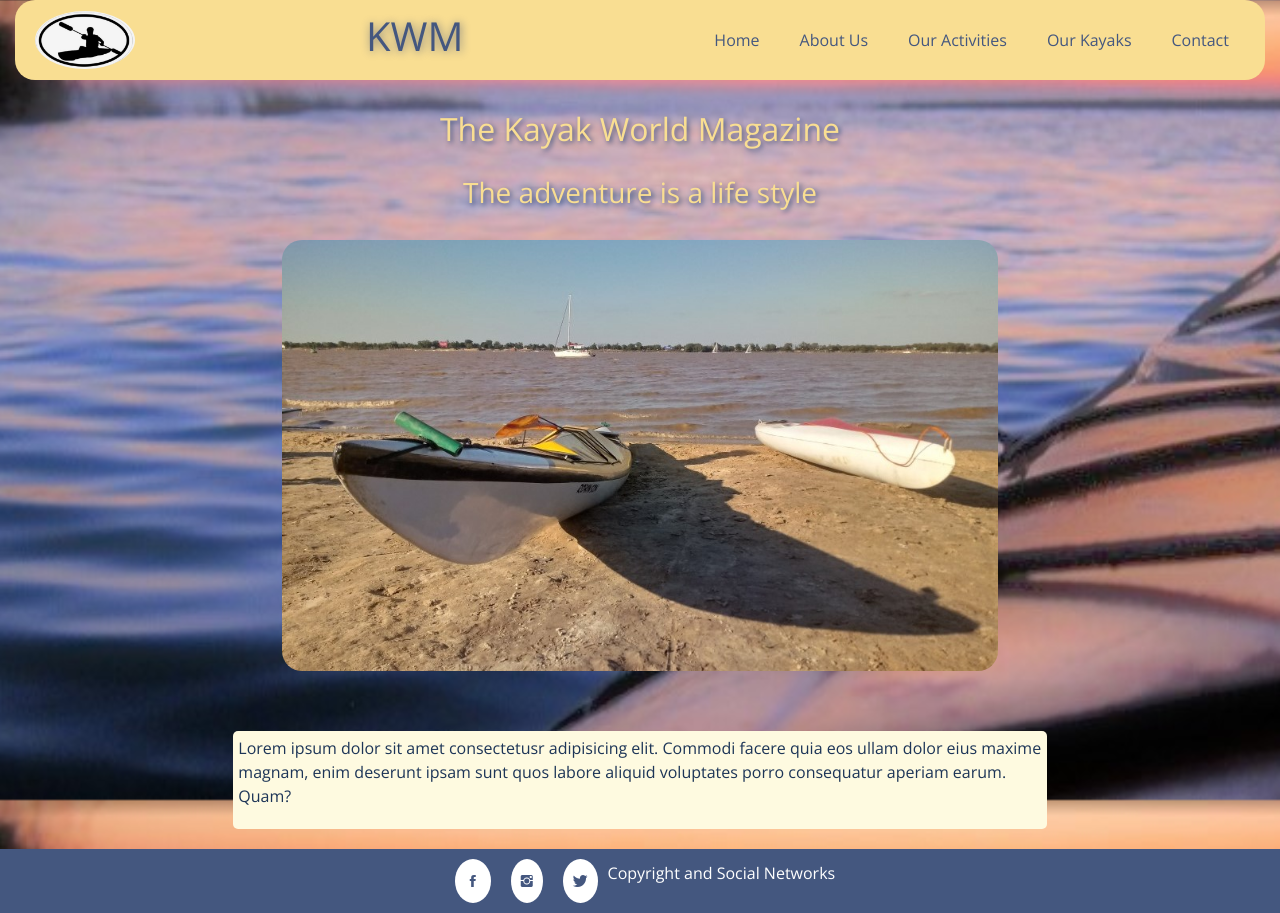
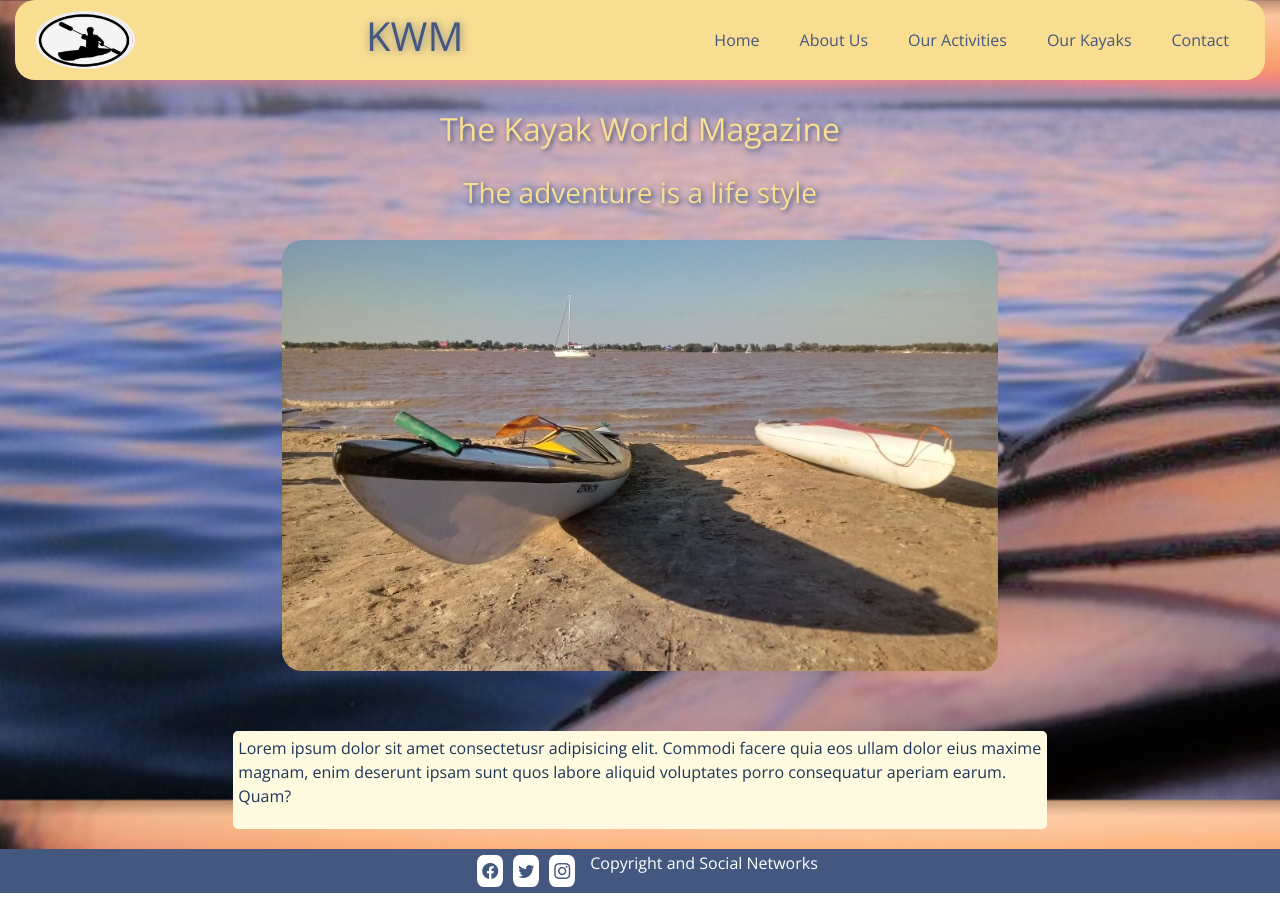
Before and after one commit to Joacoest/KMW-JEsteves, a website: page index.html in a window 1280 px wide. Drawn offline with nearby package versions, Linux system fonts and the light colour scheme.

Commit message:
4taentrega

```diff
--- a/index.html
+++ b/index.html
@@ -4,7 +4,7 @@
 	<meta charset="UTF-8">
 	<meta name="viewport" content="width=device-width, initial-scale=1.0">
 	<title>Kayak World Magazine</title>
-	<link rel="stylesheet" href="http://code.ionicframework.com/ionicons/2.0.1/css/ionicons.min.css">
+	<link rel="stylesheet" href="https://cdn.jsdelivr.net/npm/bootstrap-icons@1.5.0/font/bootstrap-icons.css">
 	<link rel="stylesheet" href="https://cdn.jsdelivr.net/npm/bootstrap@4.6.0/dist/css/bootstrap.min.css" integrity="sha384-B0vP5xmATw1+K9KRQjQERJvTumQW0nPEzvF6L/Z6nronJ3oUOFUFpCjEUQouq2+l" crossorigin="anonymous">
 	<link rel="stylesheet" href="css\main.css"/>
 </head>
@@ -77,19 +77,13 @@
 
 		<ul class="socialmedia">
 			<li>
-				<a href="#">
-					<span class="ion-social-facebook"></span>
-				</a>
+				<i class="bi bi-facebook"></i>
 			</li>
 			<li>
-				<a href="#">
-					<span class="ion-social-instagram"></span>
-				</a>
+				<i class="bi bi-twitter"></i>
 			</li>
 			<li>
-				<a href="#">
-					<span class="ion-social-twitter"></span>
-				</a>
+				<i class="bi bi-instagram"></i>
 			</li>
 		</ul>
 			<p>Copyright and Social Networks</p>
--- a/scss/_footer.scss
+++ b/scss/_footer.scss
@@ -16,26 +16,16 @@ footer	{
 		display: flex;
 		align-content: center;
 		justify-content: center;
-		margin: 0px;
-		padding: 0px;
+		margin: 5px;
+		padding: 5px;
 		list-style: none;
-		a {
-			color: #44577F;
-			background-color: white;
-			border-radius: 50%;
-			margin:10px;
-			padding: 10px;
-			display: flex;
-			flex-flow: row nowrap;
-			align-content: center;
-			justify-content: center;
+		i {
+			color:#44577F;
+		 	background-color: white;
+		 	margin: 5px;
+		 	padding:5px;
+		 	border-radius: 25%;
 		}
-		a:hover{
-			color:#44577F;
-			background-color:#F9DE92;
-			}
-		.ion-social-facebook{
-			margin:0px 5px 0px 5px;
-			}
+
 	}
 }
```
Also changed, not shown: pages/aboutus.html (+4 -10 lines), pages/contact.html (+3 -9 lines), pages/ouractivities.html (+3 -9 lines), pages/ourkayaks.html (+3 -9 lines), css/main.css.
